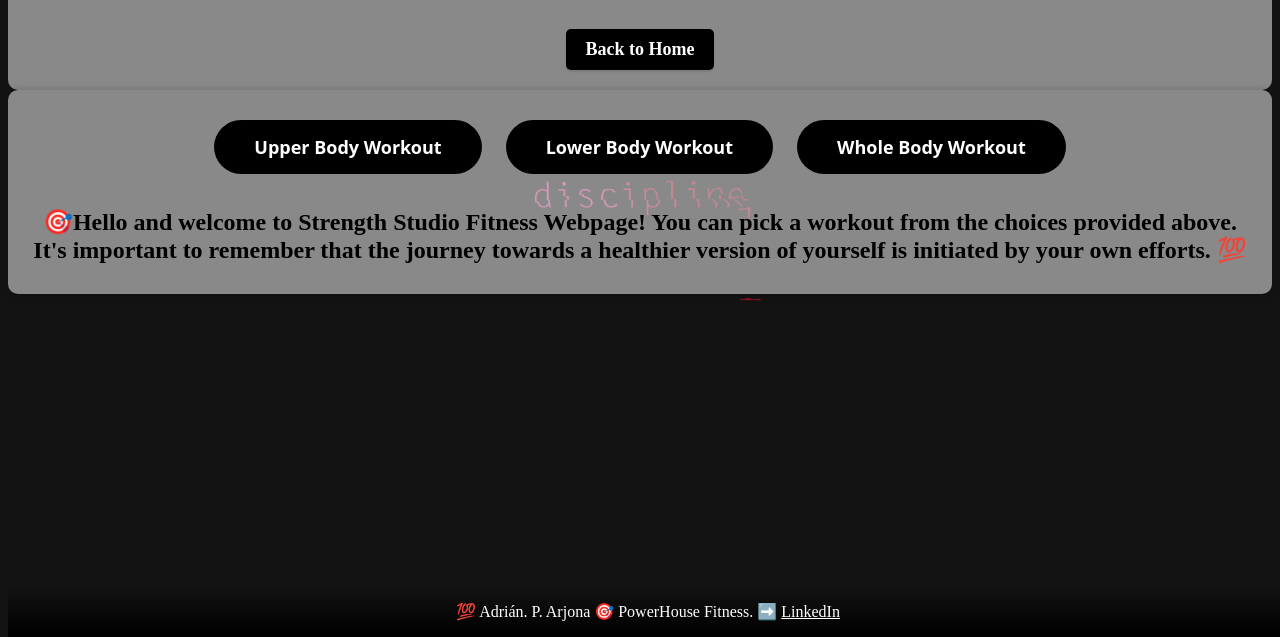
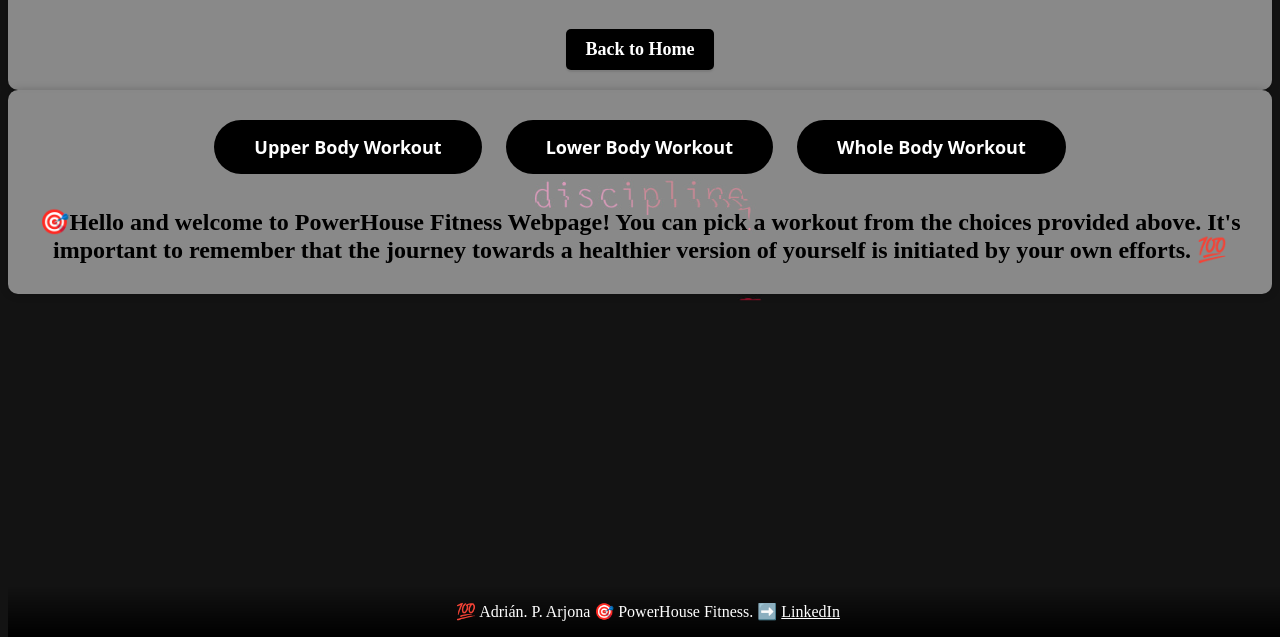
Before and after one commit to Adrian-Arj/Power-House-Fitness., a plain HTML site: page index.html in a window 1280 px wide. Shown: the part 163-800 px from the top of the page. Drawn offline with Linux system fonts and the light colour scheme.

Commit message:
Update index.html

```diff
--- a/index.html
+++ b/index.html
@@ -27,7 +27,7 @@
 
       </div>
       <div id="workout">
-        <h3 id="workout-title">🎯Hello and welcome to Strength Studio Fitness Webpage! You can pick a workout from the choices provided above. It's important to remember that the journey towards a healthier version of yourself is initiated by your own efforts.
+        <h3 id="workout-title">🎯Hello and welcome to PowerHouse Fitness Webpage! You can pick a workout from the choices provided above. It's important to remember that the journey towards a healthier version of yourself is initiated by your own efforts.
 			💯</h3>
 
         <div id="workout-description" class="hidden"></div>
```
